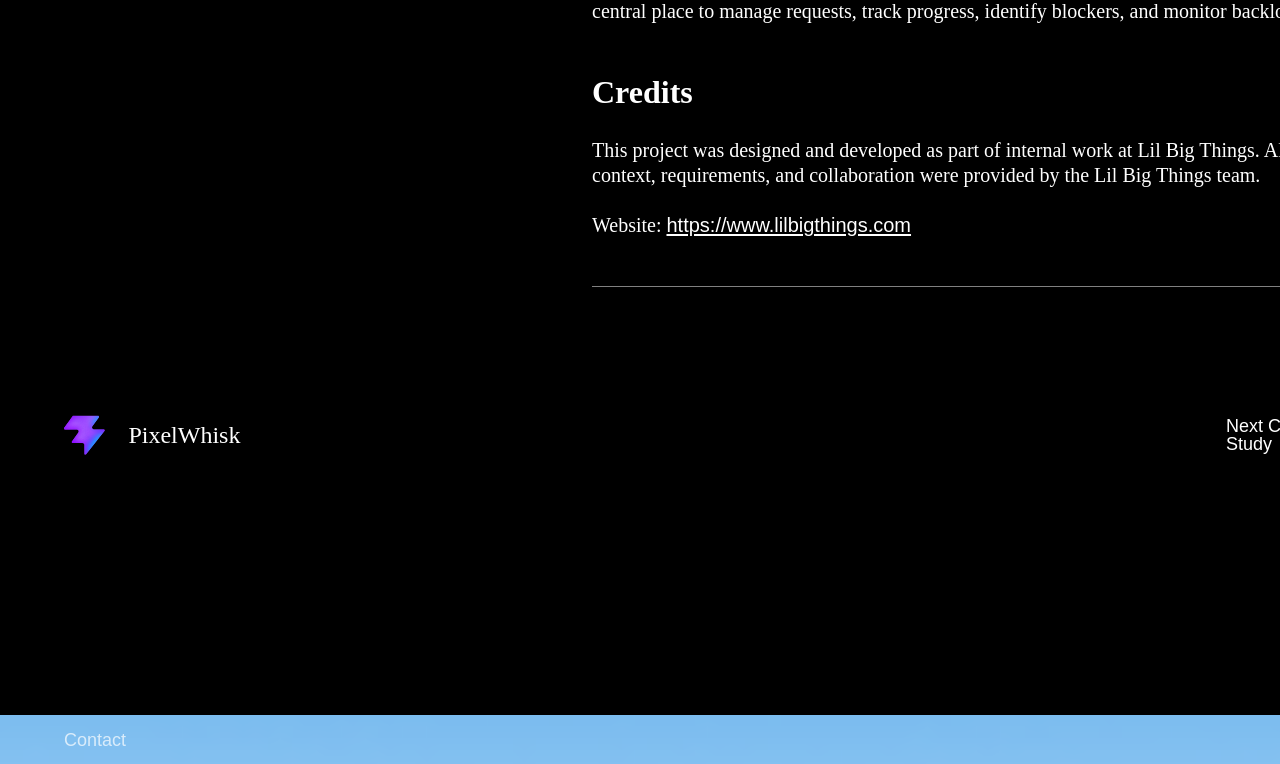
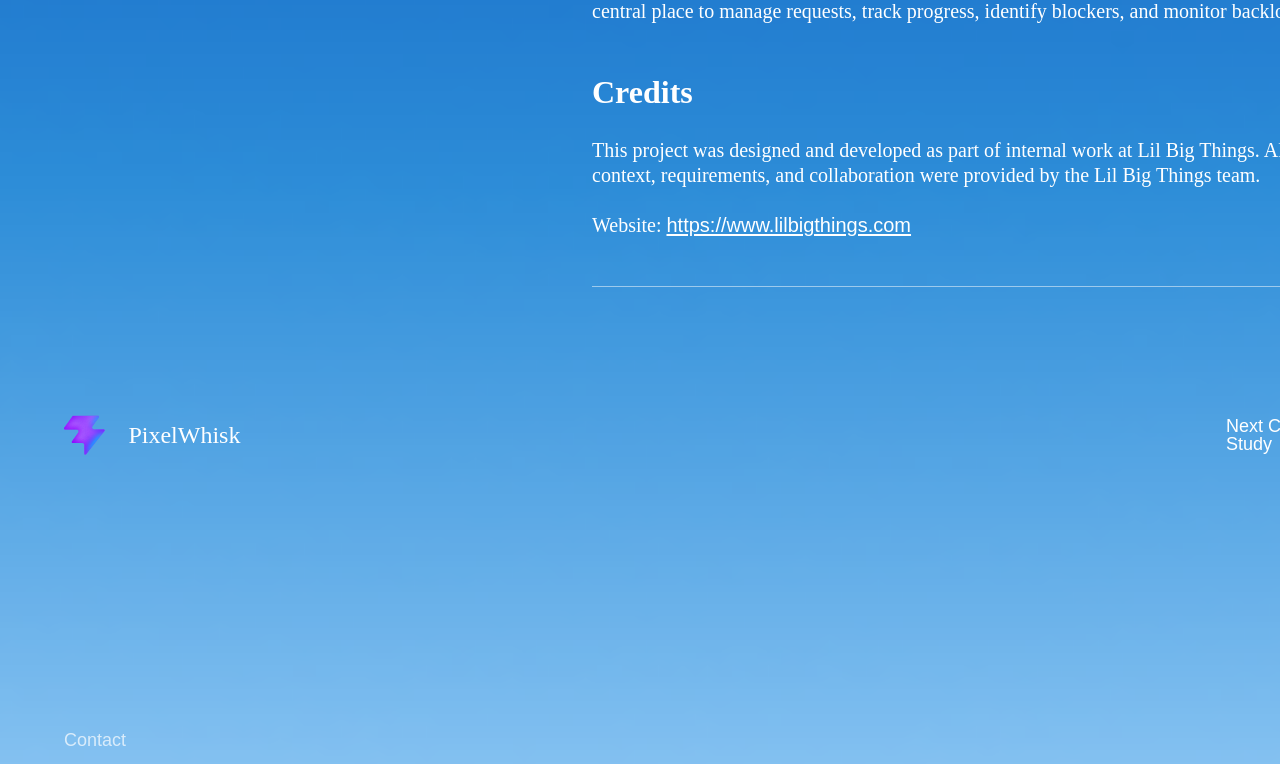
Before and after one commit to Fakecloak/krishnakumar-portfolio, a React (Vite) app: page /case-study/pixelwhisk in a window 1280 px wide. Shown: the part 7961-8725 px from the top of the page. Built offline with nearby package versions, Linux system fonts and the light colour scheme; a web font is replaced by a local one.

Commit message:
fix bg image for case study page 1

```diff
--- a/src/components/case-study/CaseStudyPage.jsx
+++ b/src/components/case-study/CaseStudyPage.jsx
@@ -409,7 +409,6 @@ export default function CaseStudyPage({ data }) {
         position: "relative",
         width: "100%",
         minWidth: "1440px",
-        backgroundColor: "#000000",
       }}
     >
       {/* Two-column layout */}
--- a/src/pages/CaseStudy01.jsx
+++ b/src/pages/CaseStudy01.jsx
@@ -2,7 +2,7 @@ import Navbar from "../components/Navbar";
 import Footer from "../components/Footer";
 import CTASection from "../components/CTASection";
 import CaseStudyPage from "../components/case-study/CaseStudyPage";
-import CaseStudyBackground from "../components/CaseStudyBackground";
+import caseStudyBg from "../assets/case-study-bg.png";
 
 import heroImage from "../assets/case-study1/hero.png";
 import requirementsImage from "../assets/case-study1/requirements.svg";
@@ -167,21 +167,19 @@ const caseStudy01 = {
 
 export default function CaseStudy01() {
   return (
-    <div
-      className="relative min-h-screen text-white font-sans flex flex-col"
-      style={{ backgroundColor: '#000000' }}
-    >
-      {/* Full-page background layer */}
-      <CaseStudyBackground />
+    <div className="relative" style={{ isolation: 'isolate' }}>
+      {/* Static background — absolutely positioned, behind all content, does not scroll independently */}
+      <img
+        src={caseStudyBg}
+        alt=""
+        aria-hidden="true"
+        className="pointer-events-none absolute inset-0 z-0 h-full w-full object-cover"
+      />
 
-      {/* All page content sits above the background */}
-      <div className="relative flex flex-col flex-1" style={{ zIndex: 10 }}>
+      <div className="relative z-10">
         <Navbar />
-
         <CaseStudyPage data={caseStudy01} />
-
         <CTASection />
-
         <Footer />
       </div>
     </div>
--- a/src/pages/CaseStudy02.jsx
+++ b/src/pages/CaseStudy02.jsx
@@ -1,7 +1,7 @@
 import React from 'react';
 import Navbar from '../components/Navbar';
 import Footer from '../components/Footer';
-import CaseStudyBackground from '../components/CaseStudyBackground';
+import caseStudyBg from '../assets/case-study-bg.png';
 
 /**
  * CaseStudy02 — Lil Big Things
@@ -10,12 +10,16 @@ import CaseStudyBackground from '../components/CaseStudyBackground';
  */
 export default function CaseStudy02() {
   return (
-    <div className="relative min-h-screen text-white font-sans flex flex-col" style={{ backgroundColor: '#000000', overflow: 'hidden' }}>
-      {/* Full-page background layer — static, covers entire page */}
-      <CaseStudyBackground />
+    <div className="relative" style={{ isolation: 'isolate' }}>
+      {/* Static background — absolutely positioned, behind all content, does not scroll independently */}
+      <img
+        src={caseStudyBg}
+        alt=""
+        aria-hidden="true"
+        className="pointer-events-none absolute inset-0 z-0 h-full w-full object-cover"
+      />
 
-      {/* All page content sits above the background */}
-      <div className="relative flex flex-col flex-1" style={{ zIndex: 10 }}>
+      <div className="relative z-10">
         <Navbar />
         {/* Case study content goes here */}
         <div className="flex-1" />
```
